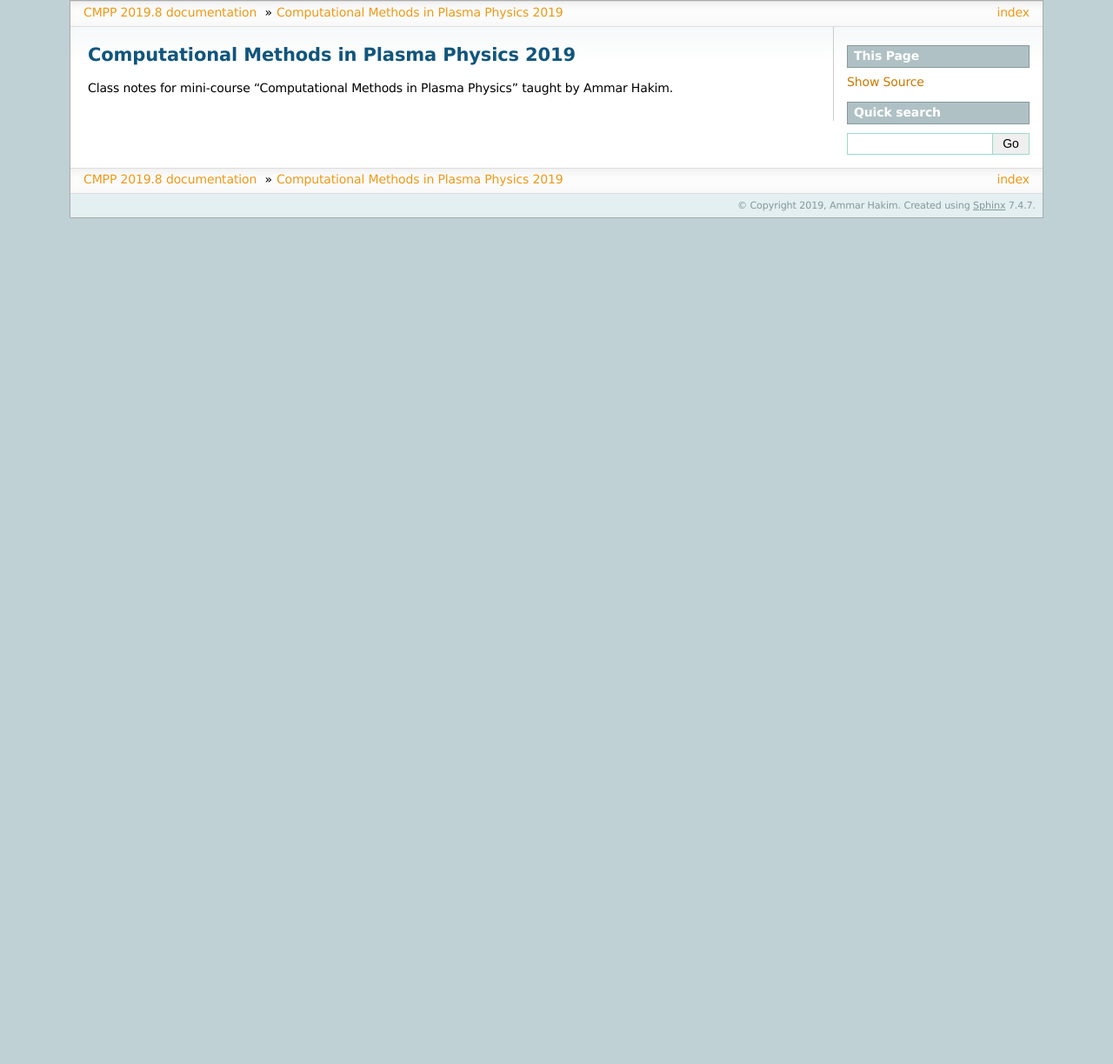
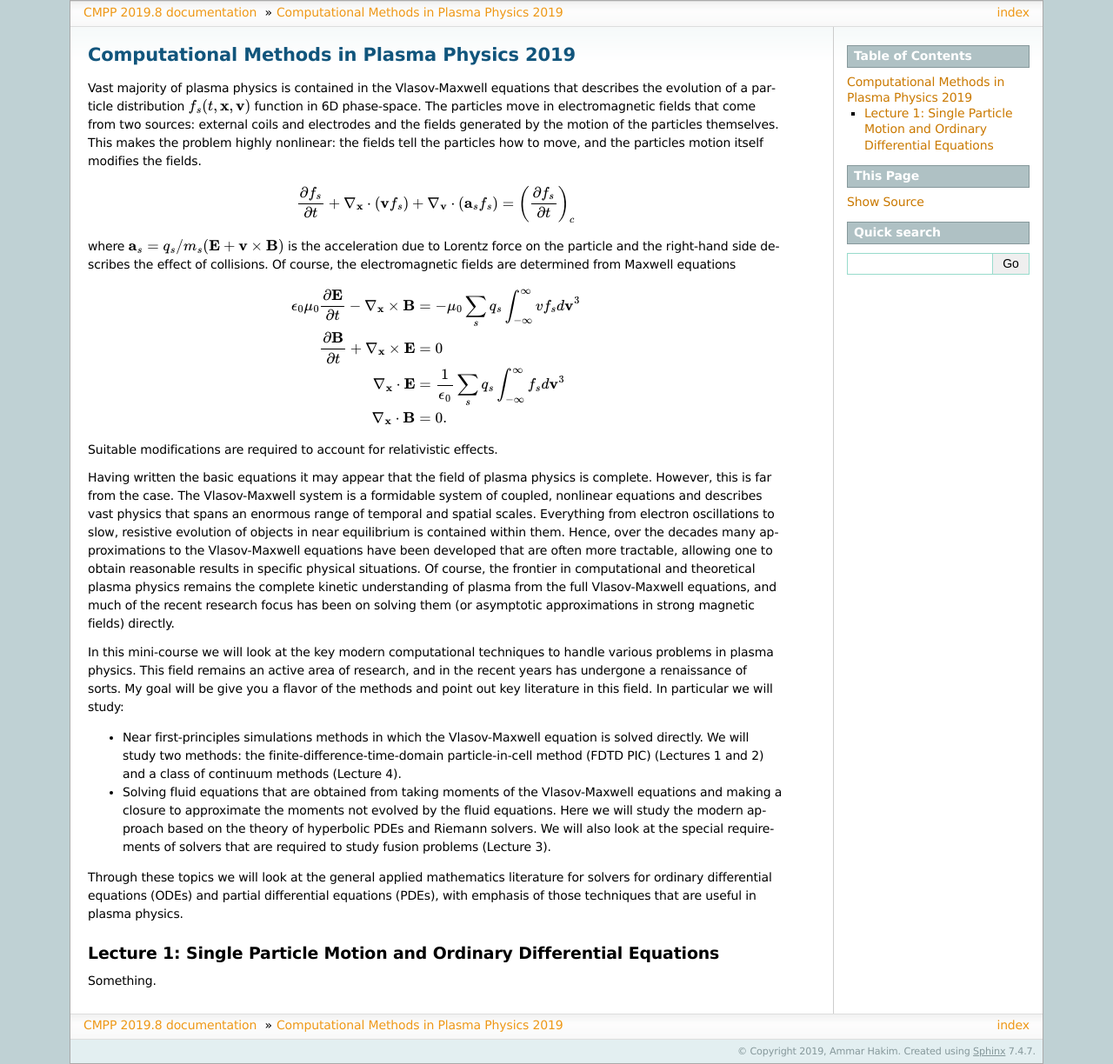
Before and after one commit to ammarhakim/summer-school-cmpp, a Sphinx documentation site: the page built from source/index.rst, in a window 1280 px wide. Shown: the whole page at 87% size. Built offline with Sphinx 7.4.7, drawn with Linux system fonts in a browser that asks for light colours; before the commit the page ends 900 px from its top, so only the background shows below that.

Commit message:
Updates to intro

```diff
--- a/source/index.rst
+++ b/source/index.rst
@@ -1,5 +1,85 @@
 Computational Methods in Plasma Physics 2019
 ++++++++++++++++++++++++++++++++++++++++++++
 
-Class notes for mini-course "Computational Methods in Plasma Physics"
-taught by Ammar Hakim.
+Vast majority of plasma physics is contained in the Vlasov-Maxwell
+equations that describes the evolution of a particle distribution
+:math:`f_s(t,\mathbf{x},\mathbf{v})` function in 6D phase-space. The
+particles move in electromagnetic fields that come from two sources:
+external coils and electrodes and the fields generated by the motion
+of the particles themselves. This makes the problem highly nonlinear:
+the fields tell the particles how to move, and the particles motion
+itself modifies the fields.
+
+.. math::
+
+   \frac{\partial f_s}{\partial t}
+   + \nabla_\mathbf{x} \cdot (\mathbf{v}f_s)
+   + \nabla_\mathbf{v} \cdot (\mathbf{a}_s f_s)
+   =
+   \left( \frac{\partial f_s}{\partial t} \right)_c
+
+where :math:`\mathbf{a}_s =
+q_s/m_s(\mathbf{E}+\mathbf{v}\times\mathbf{B})` is the acceleration
+due to Lorentz force on the particle and the right-hand side describes
+the effect of collisions. Of course, the electromagnetic fields are
+determined from Maxwell equations
+
+.. math::
+
+   \epsilon_0\mu_0 \frac{\partial \mathbf{E}}{\partial t}
+   - \nabla_\mathbf{x} \times \mathbf{B} &= -\mu_0
+     \sum_s q_s \int_{-\infty}^{\infty} v f_s d\mathbf{v}^3 \\
+   \frac{\partial \mathbf{B}}{\partial t}
+   + \nabla_\mathbf{x} \times \mathbf{E} &= 0 \\
+   \nabla_\mathbf{x}\cdot\mathbf{E} &=
+   \frac{1}{\epsilon_0}\sum_s q_s \int_{-\infty}^{\infty} f_s d\mathbf{v}^3 \\
+   \nabla_\mathbf{x}\cdot\mathbf{B} &= 0.
+
+Suitable modifications are required to account for relativistic
+effects.
+
+Having written the basic equations it may appear that the field of
+plasma physics is complete. However, this is far from the case. The
+Vlasov-Maxwell system is a formidable system of coupled, nonlinear
+equations and describes vast physics that spans an enormous range of
+temporal and spatial scales. Everything from electron oscillations to
+slow, resistive evolution of objects in near equilibrium is contained
+within them. Hence, over the decades many approximations to the
+Vlasov-Maxwell equations have been developed that are often more
+tractable, allowing one to obtain reasonable results in specific
+physical situations. Of course, the frontier in computational and
+theoretical plasma physics remains the complete kinetic understanding
+of plasma from the full Vlasov-Maxwell equations, and much of the
+recent research focus has been on solving them (or asymptotic
+approximations in strong magnetic fields) directly.
+
+In this mini-course we will look at the key modern computational
+techniques to handle various problems in plasma physics. This field
+remains an active area of research, and in the recent years has
+undergone a renaissance of sorts. My goal will be give you a flavor of
+the methods and point out key literature in this field. In particular
+we will study:
+
+- Near first-principles simulations methods in which the
+  Vlasov-Maxwell equation is solved directly. We will study two
+  methods: the finite-difference-time-domain particle-in-cell method
+  (FDTD PIC) (Lectures 1 and 2) and a class of continuum methods
+  (Lecture 4).
+
+- Solving fluid equations that are obtained from taking moments of the
+  Vlasov-Maxwell equations and making a closure to approximate the
+  moments not evolved by the fluid equations. Here we will study the
+  modern approach based on the theory of hyperbolic PDEs and Riemann
+  solvers. We will also look at the special requirements of solvers
+  that are required to study fusion problems (Lecture 3).
+
+Through these topics we will look at the general applied mathematics
+literature for solvers for ordinary differential equations (ODEs) and
+partial differential equations (PDEs), with emphasis of those
+techniques that are useful in plasma physics.
+
+
+Lecture 1: Single Particle Motion and Ordinary Differential Equations
+---------------------------------------------------------------------
+
+Something.
```
